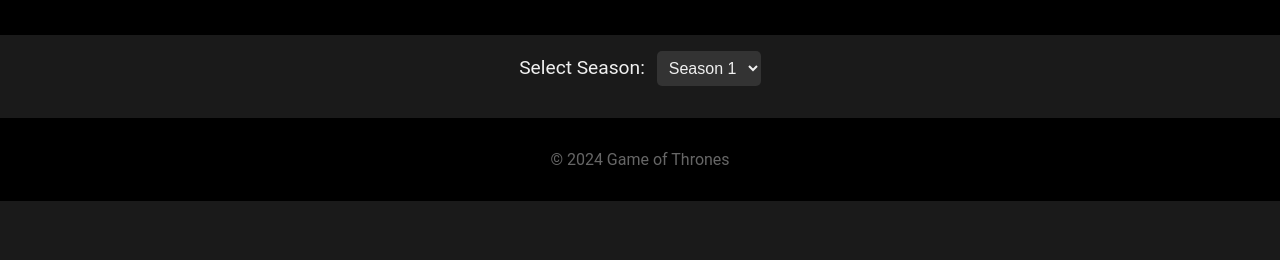
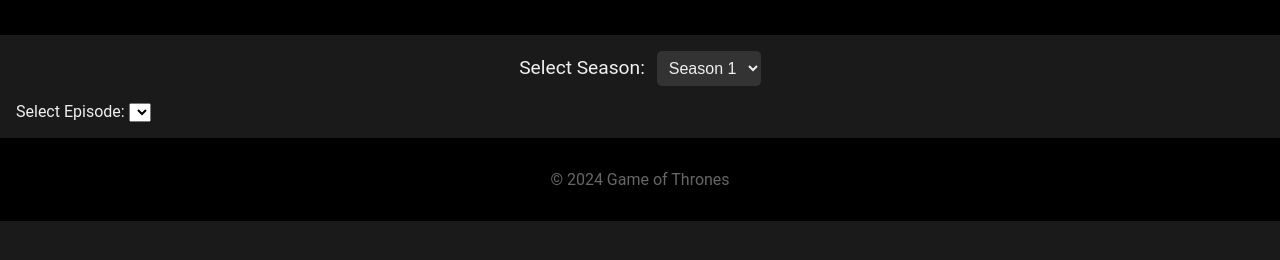
Before and after one commit to Hk41878/Got, a plain HTML site: page index.html in a window 1280 px wide. Shown: the part 78-338 px from the top of the page. Drawn offline with Linux system fonts and the light colour scheme.

Commit message:
Update index.html

```diff
--- a/index.html
+++ b/index.html
@@ -26,8 +26,15 @@
       </select>
     </div>
 
-    <div id="episodes" class="episodes">
-      <!-- Episodes will be dynamically loaded here -->
+    <div class="episode-selector">
+      <label for="episode">Select Episode:</label>
+      <select id="episode">
+        <!-- Episodes will be dynamically added here -->
+      </select>
+    </div>
+
+    <div id="episode-details" class="episodes">
+      <!-- Episode details will be displayed here -->
     </div>
   </main>
 
```
